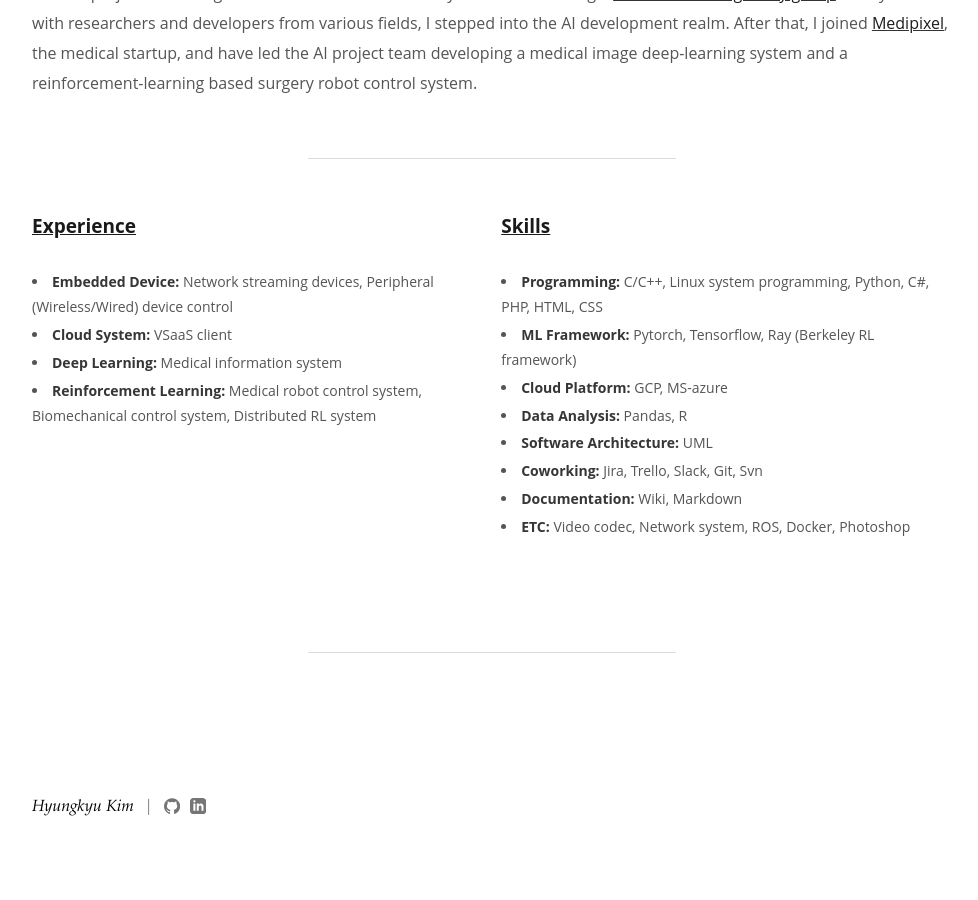
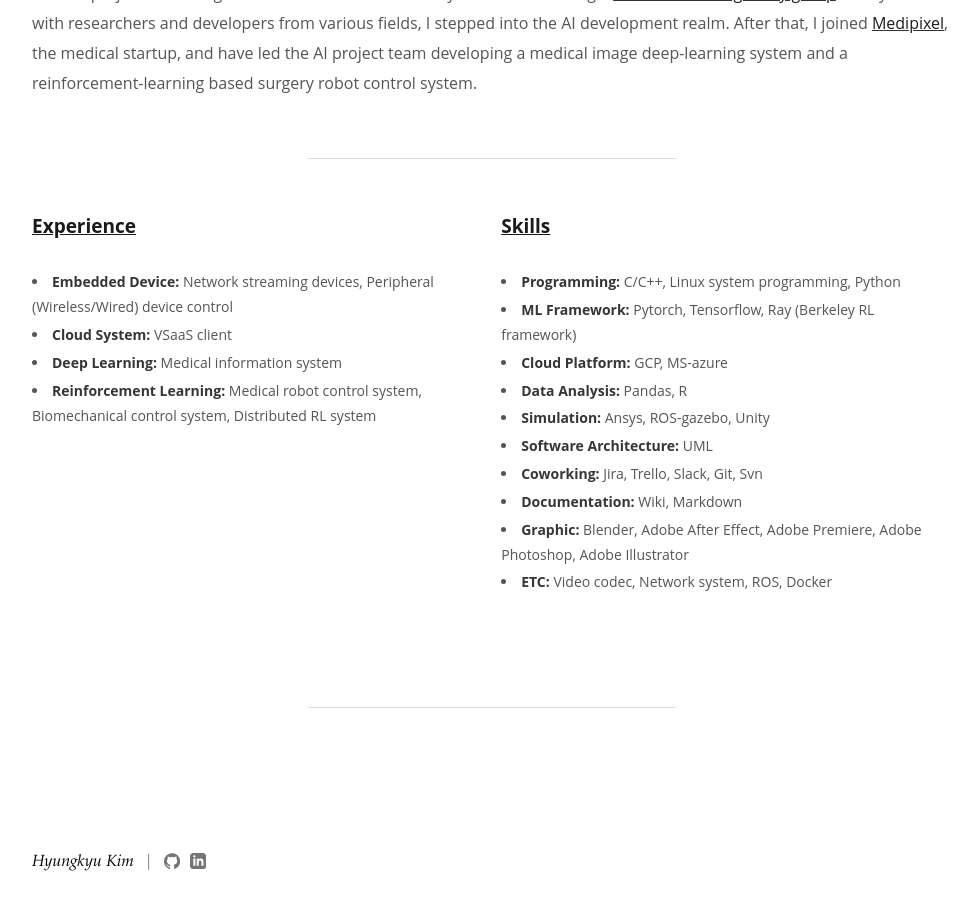
Before and after one commit to HyungKyu-Kim/HyungKyu-Kim.github.io, a Jekyll site: the page built from index.md, in a window 1280 px wide and 900 px high, scrolled down 1486 px. Shown: the whole window, without its empty margins (148-1126 px from the left). Built offline with Jekyll 4.4.1, drawn with Linux system fonts in a browser that asks for light colours; before the commit the page ends 2330 px from its top, so only the background shows below that.

Commit message:
Update index.md

```diff
--- a/index.md
+++ b/index.md
@@ -34,14 +34,16 @@ After that, I joined [Medipixel](/portfolio#Medipixel), the medical startup, and
     </div>
     <div class="profile__right">
         <div class="private_info">Skills</div>
-        <li><strong>Programming:</strong> C/C++, Linux system programming, Python, C#, PHP, HTML, CSS</li>
+        <li><strong>Programming:</strong> C/C++, Linux system programming, Python</li>
         <li><strong>ML Framework:</strong> Pytorch, Tensorflow, Ray (Berkeley RL framework)</li>
         <li><strong>Cloud Platform:</strong> GCP, MS-azure</li>
         <li><strong>Data Analysis:</strong> Pandas, R</li>
+        <li><strong>Simulation:</strong> Ansys, ROS-gazebo, Unity</li>
         <li><strong>Software Architecture:</strong> UML</li>
         <li><strong>Coworking:</strong> Jira, Trello, Slack, Git, Svn</li>
         <li><strong>Documentation:</strong> Wiki, Markdown</li>
-        <li><strong>ETC:</strong> Video codec, Network system, ROS, Docker, Photoshop</li>
+        <li><strong>Graphic:</strong> Blender, Adobe After Effect, Adobe Premiere, Adobe Photoshop, Adobe Illustrator</li>
+        <li><strong>ETC:</strong> Video codec, Network system, ROS, Docker</li>
     </div>
 </div>
 
```
